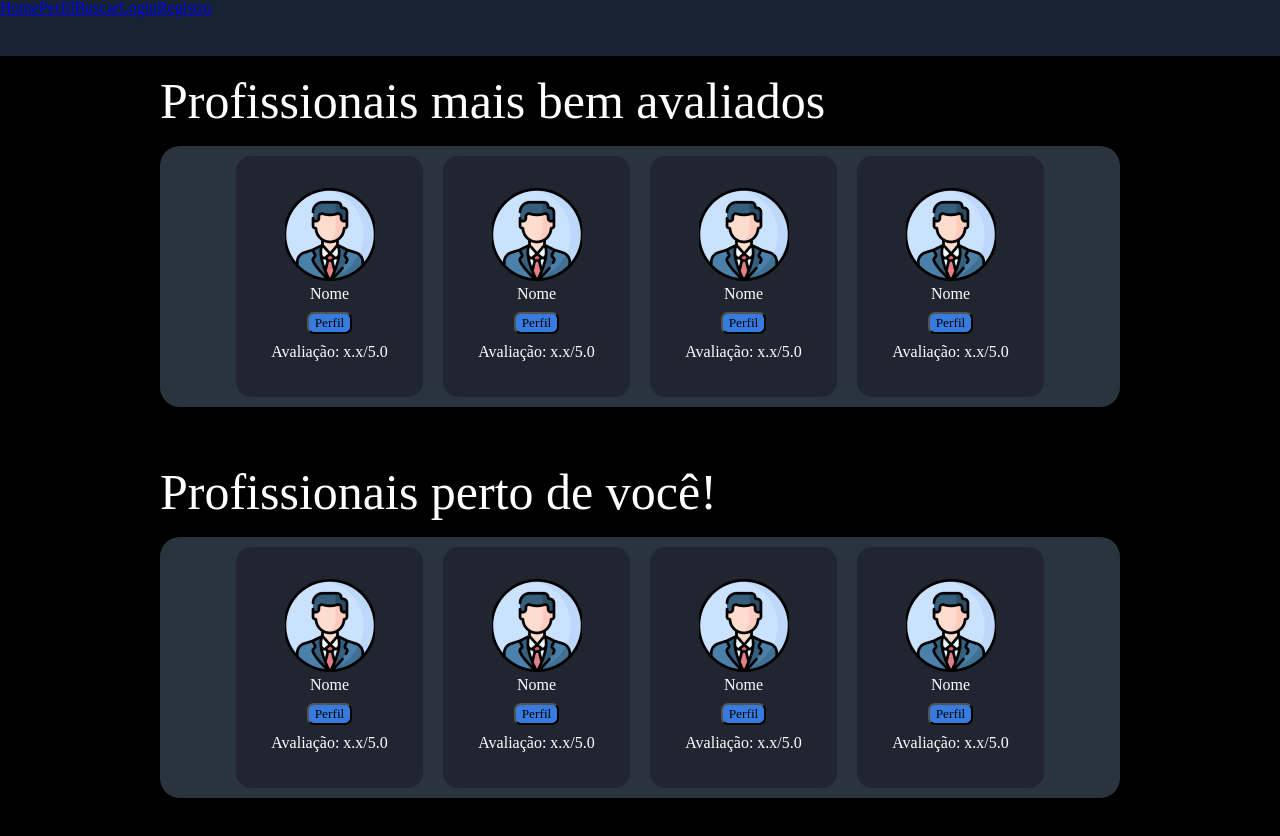
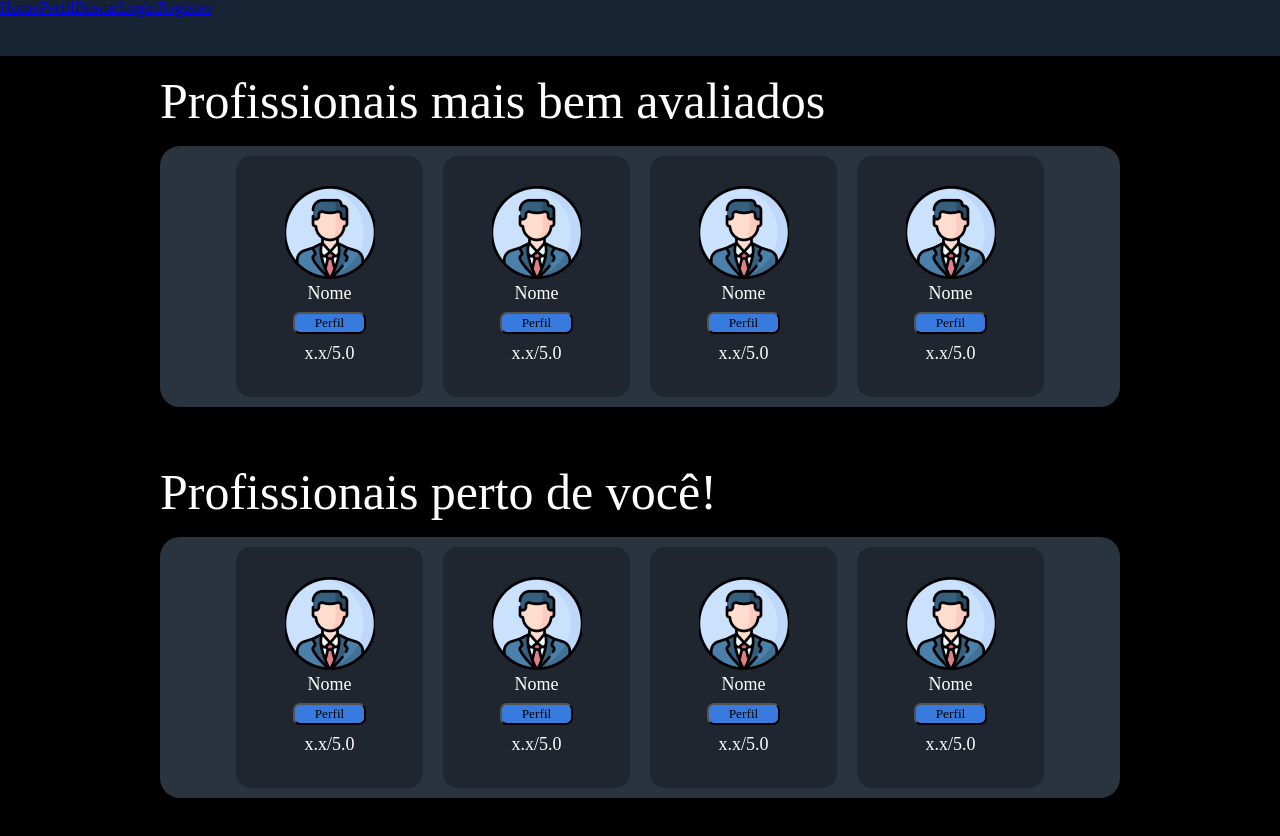
Before and after one commit to Yan-Fonseca/TuneTown, a Vue app: page / in a window 1280 px wide. Built offline with nearby package versions, Linux system fonts and the light colour scheme; a web font is replaced by a local one.

Commit message:
Ajuste no card do perfil: Fonte estava pequena

```diff
--- a/src/components/common/perfilCard.vue
+++ b/src/components/common/perfilCard.vue
@@ -4,7 +4,7 @@
       <div class="data">
         <p class="nome">Nome</p>
         <button class="perfil-btn">Perfil</button>
-        <p class="avaliacao">Avaliação: x.x/5.0</p>
+        <p class="avaliacao">x.x/5.0</p>
       </div>
     </div>
   </template>
@@ -43,5 +43,11 @@
     border-radius: 7px;
     color: black;
     background-color: rgba(56, 123, 223, 1);
+    padding-left: 20px;
+    padding-right: 20px;
+  }
+
+  p {
+    font-size: large;
   }
   </style>
```
